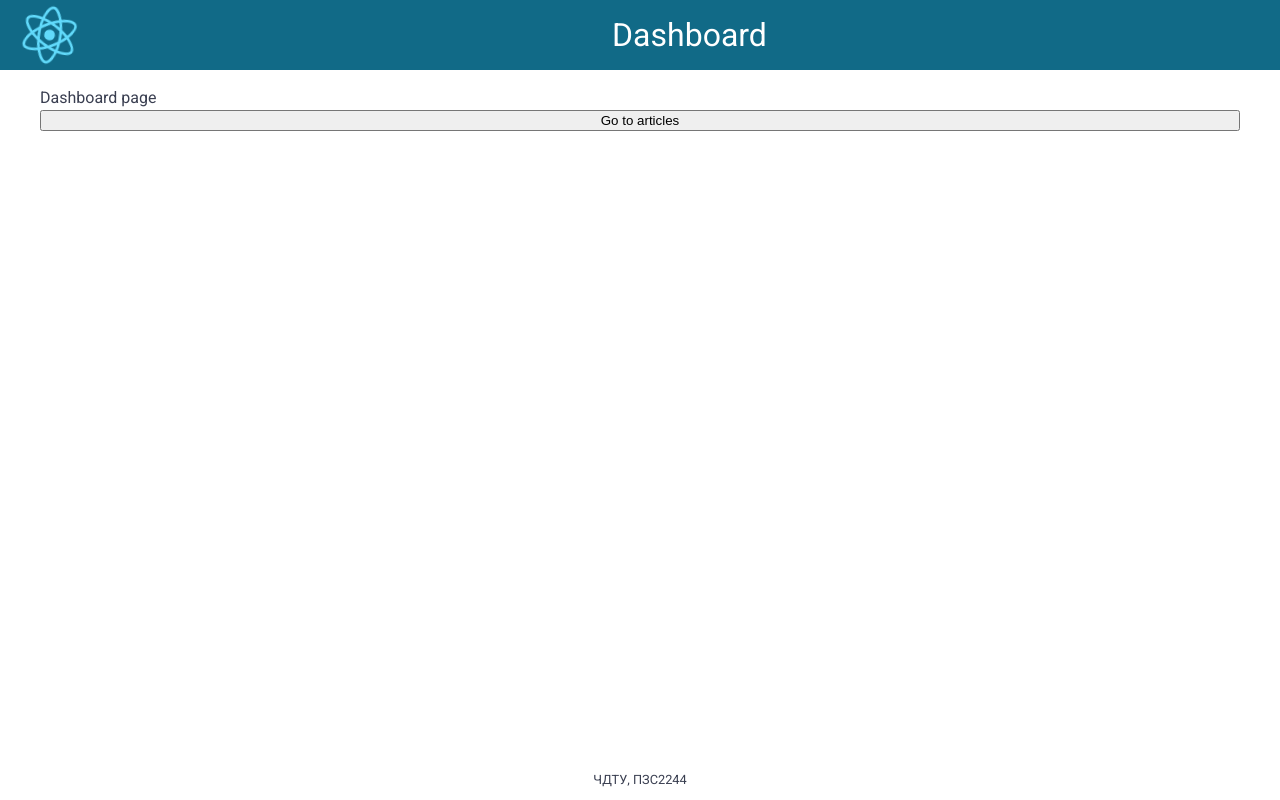
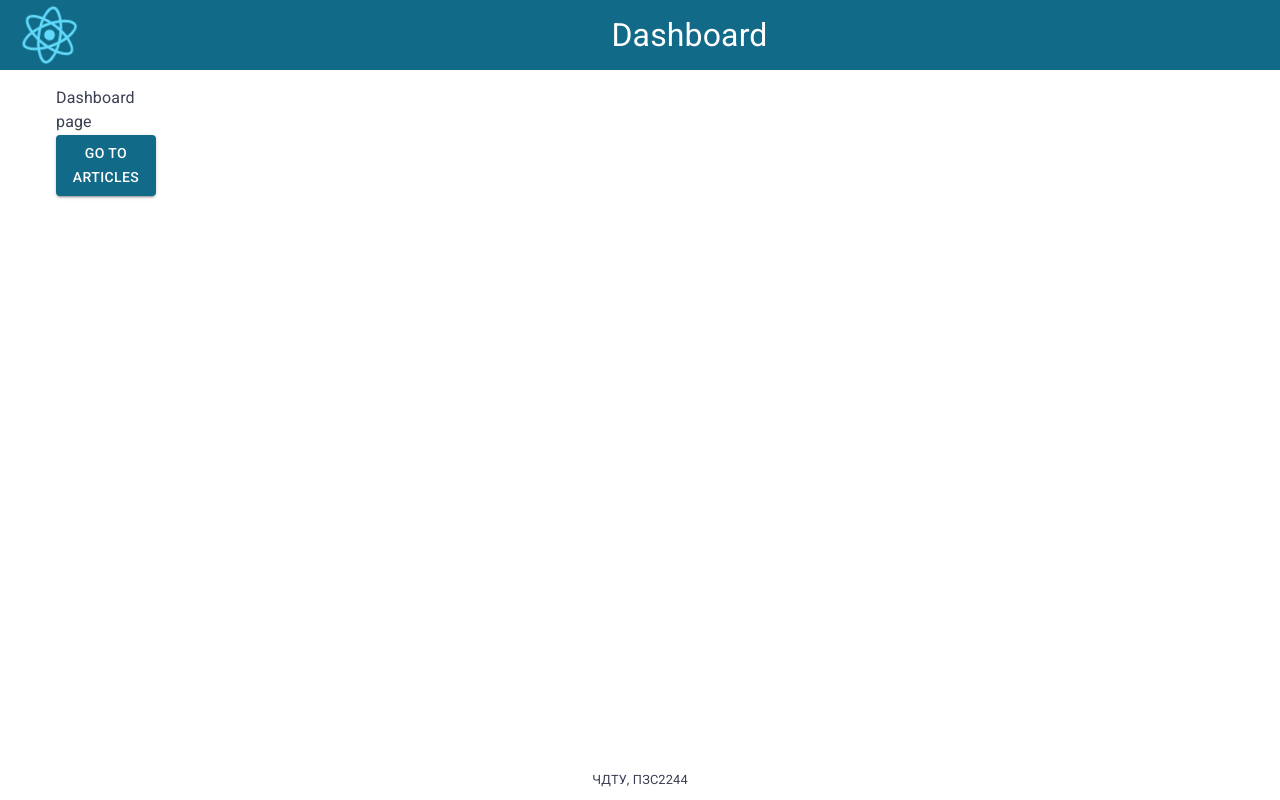
Before and after one commit to westanvv/university-library-ui, a React (Create React App) app: page / in a window 1280 px wide. Built offline with nearby package versions, Linux system fonts and the light colour scheme.

Commit message:
Added MUI

```diff
--- a/package.json
+++ b/package.json
@@ -10,6 +10,10 @@
     "postinstall": "husky install"
   },
   "dependencies": {
+    "@emotion/react": "11.11.0",
+    "@emotion/styled": "11.11.0",
+    "@mui/material": "5.13.0",
+    "clsx": "1.2.1",
     "lodash": "4.17.21",
     "moment": "2.29.4",
     "react": "18.2.0",
--- a/src/components/Layout/Content/Content.module.scss
+++ b/src/components/Layout/Content/Content.module.scss
@@ -7,9 +7,13 @@
   flex-grow: 1;
   margin: 0 auto;
   min-width: vars.$content-width;
-  padding: 1rem 0;
+  padding: 1rem;
 
-  @include mixins.respond-less(vars.$screen-sm) {
-    padding: 1rem;
+  @include mixins.respond-less(vars.$screen-md) {
+    min-width: 100%;
   }
 }
+
+.wrapper {
+  width: 100%;
+}
--- a/src/components/Layout/Content/Content.tsx
+++ b/src/components/Layout/Content/Content.tsx
@@ -1,13 +1,19 @@
 import React, {memo, ReactNode} from 'react';
+import clsx from 'clsx';
 
 import styles from './Content.module.scss';
 
 export interface ContentProps {
   children: ReactNode;
+  className?: string;
 }
 
-function Content({children}: ContentProps) {
-  return <div className={styles.root}>{children}</div>;
+function Content({children, className}: ContentProps) {
+  return (
+    <div className={styles.root}>
+      <div className={clsx(styles.wrapper, className)}>{children}</div>
+    </div>
+  );
 }
 
 export default memo(Content);
--- a/src/components/Layout/Layout.tsx
+++ b/src/components/Layout/Layout.tsx
@@ -7,15 +7,16 @@ import Footer from './Footer/Footer';
 import styles from './Layout.module.scss';
 
 export interface LayoutProps {
+  children: ReactNode;
+  className?: string;
   name: string;
-  children: ReactNode;
 }
 
-function Layout({children, name}: LayoutProps) {
+function Layout({children, className, name}: LayoutProps) {
   return (
     <div className={styles.root}>
       <Header name={name} />
-      <Content>{children}</Content>
+      <Content className={className}>{children}</Content>
       <Footer />
     </div>
   );
--- a/src/index.tsx
+++ b/src/index.tsx
@@ -1,15 +1,21 @@
 import React from 'react';
 import ReactDOM from 'react-dom/client';
+import CssBaseline from '@mui/material/CssBaseline';
+import {ThemeProvider} from '@mui/material/styles';
 
 import App from 'src/components/App';
 import Routes from 'src/Routes';
 
+import theme from 'src/styles/theme.material';
 import 'src/styles/global.scss';
 
 const root = ReactDOM.createRoot(document.getElementById('root') as HTMLElement);
 
 root.render(
-  <App>
-    <Routes />
-  </App>
+  <ThemeProvider theme={theme}>
+    <CssBaseline />
+    <App>
+      <Routes />
+    </App>
+  </ThemeProvider>
 );
--- a/src/pages/Dashboard/Dashboard.module.scss
+++ b/src/pages/Dashboard/Dashboard.module.scss
@@ -0,0 +1,3 @@
+.root {
+  width: 100px;
+}
--- a/src/pages/Dashboard/Dashboard.tsx
+++ b/src/pages/Dashboard/Dashboard.tsx
@@ -1,7 +1,10 @@
 import React, {memo, useCallback} from 'react';
+import Button from '@mui/material/Button';
 import {useNavigate} from 'react-router-dom';
 
 import Layout from 'src/components/Layout';
+
+import styles from './Dashboard.module.scss';
 
 function Dashboard() {
   const navigate = useNavigate();
@@ -11,10 +14,18 @@ function Dashboard() {
   }, [navigate]);
 
   return (
-    <Layout name="Dashboard">
+    <Layout name="Dashboard" className={styles.root}>
       <div>Dashboard page</div>
 
-      <button onClick={handleClick}>Go to articles</button>
+      <Button
+        classes={{
+          root: 'test',
+        }}
+        variant="contained"
+        onClick={handleClick}
+      >
+        Go to articles
+      </Button>
     </Layout>
   );
 }
--- /dev/null
+++ b/src/styles/theme.material.ts
@@ -0,0 +1,14 @@
+import {createTheme} from '@mui/material/styles';
+
+const theme = createTheme({
+  palette: {
+    primary: {
+      main: '#116a87',
+    },
+    secondary: {
+      main: '#6c757d',
+    },
+  },
+});
+
+export default theme;
```
Also changed, not shown: 1 other file (tests, documents, lock files or other folders).
